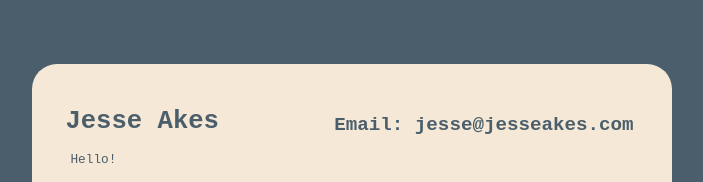
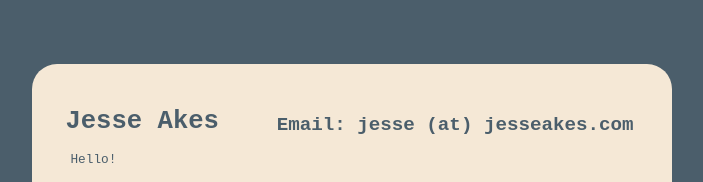
Before and after one commit to jakes44/personalwebsite, a plain HTML site: page index.html in a window 1280 px wide. Shown: the top 182 px of the page, without its empty margins (288-991 px from the left). Drawn offline with Linux system fonts and the light colour scheme; a web font is replaced by a local one.

Commit message:
no more @

```diff
--- a/index.html
+++ b/index.html
@@ -24,7 +24,7 @@
             <div class="block">
               <div id="header">
                   <h1 class="left">Jesse Akes</h1>
-                  <h2 class="right">Email: jesse@jesseakes.com</h2>
+                  <h2 class="right">Email: jesse (at) jesseakes.com</h2>
                   <div style="clear: both;"></div>
               </div>
 
```
